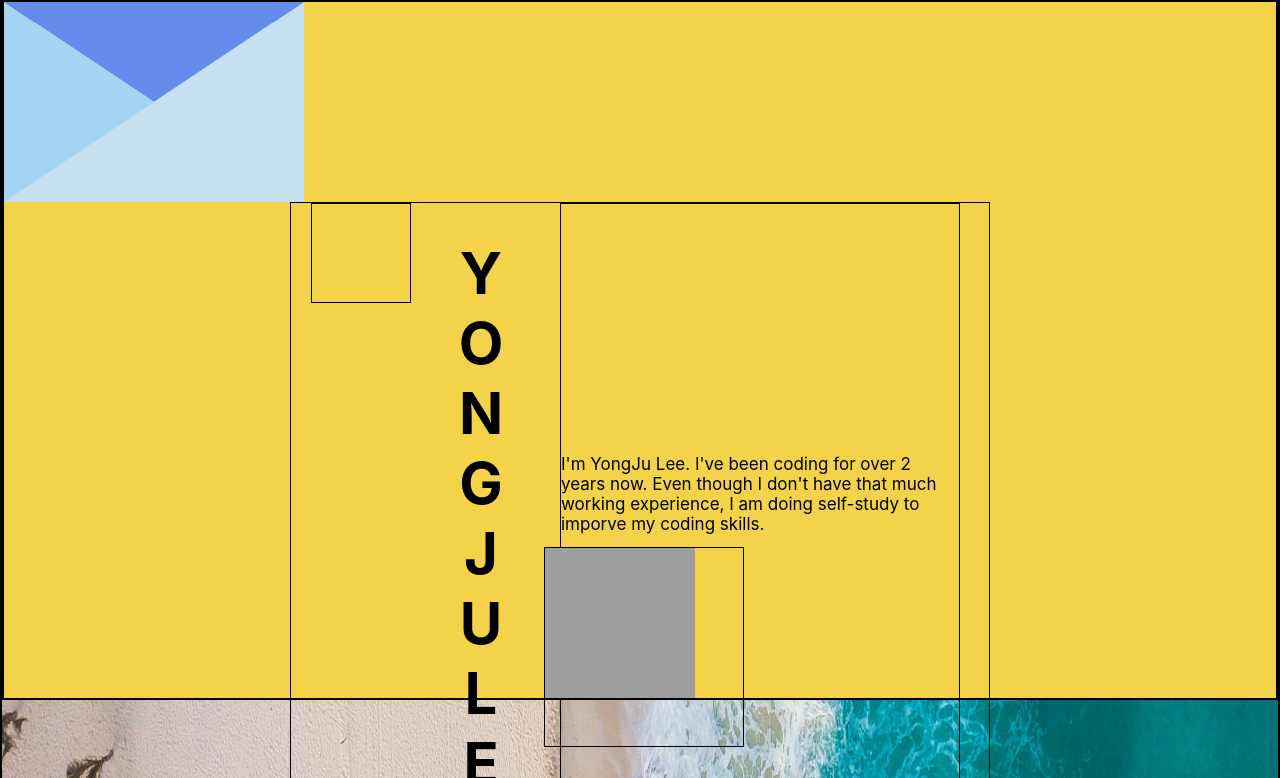
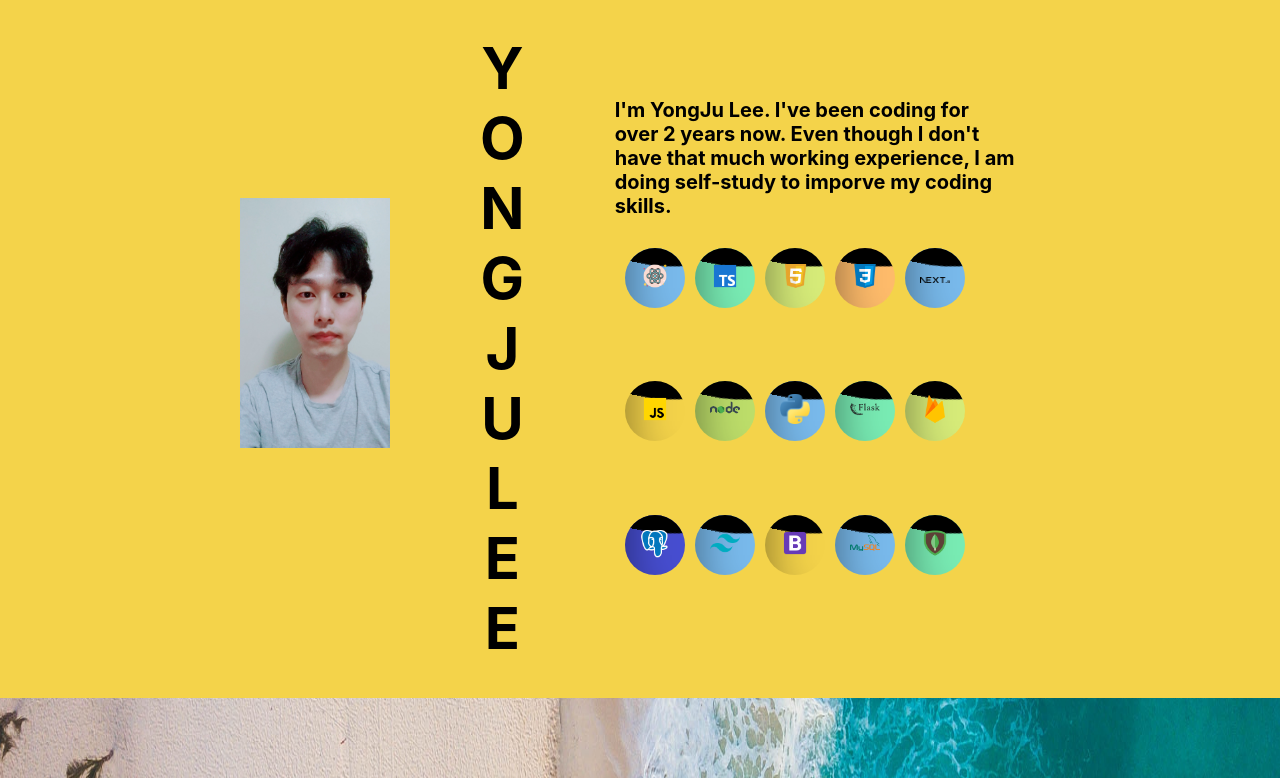
Before and after one commit to dydwn6565/portfolio, a React (Create React App) app: page / in a window 1280 px wide. Shown: the part 1082-1860 px from the top of the page. Built offline with nearby package versions, Linux system fonts and the light colour scheme; grey boxes are pictures that could not be loaded.

Commit message:
finished introduction part

```diff
--- a/src/App.css
+++ b/src/App.css
@@ -447,3 +447,76 @@
     transform: translateY(-50px);
     transition-delay: 0.5s;
 }
+
+
+/*
+
+*/
+
+a {
+    position: relative;
+    padding: 20px 50px;
+    display: block;
+    text-decoration: none;
+    text-transform: uppercase;
+    width: 200px;
+    overflow: hidden;
+    border-radius: 40px;
+}
+
+a span {
+    position: relative;
+    color: #fff;
+    fot-size: 20px;
+    font-family: Arial;
+    letter-spacing: 8px;
+    z-index: 1;
+}
+
+a .liquid {
+    position: absolute;
+    top: -80px;
+    left: 0;
+    width: 200px;
+    height: 200px;
+    background: #4973ff;
+    box-shadow: inset 0 0 50px rgba(0, 0, 0, .5);
+    transition: .5s;
+}
+
+a .liquid::after,
+a .liquid::before {
+    content: '';
+    width: 200%;
+    height: 200%;
+    position: absolute;
+    top: 0;
+    left: 50%;
+    transform: translate(-50%, -75%);
+    background: #000;
+}
+
+a .liquid::before {
+    border-radius: 45%;
+    background: rgba(20, 20, 20, 1);
+    animation: animate 5s linear infinite;
+}
+
+a .liquid::after {
+    border-radius: 40%;
+    background: rgba(20, 20, 20, .5);
+    animation: animate 10s linear infinite;
+}
+
+a:hover .liquid {
+    top: -120px;
+}
+
+@keyframes animate {
+    0% {
+        transform: translate(-50%, -75%) rotate(0deg);
+    }
+    100% {
+        transform: translate(-50%, -75%) rotate(360deg);
+    }
+}
--- a/src/components/EducationAndExperience.js
+++ b/src/components/EducationAndExperience.js
@@ -17,7 +17,7 @@ const dash = keyframes`
 const EducationAndExperienceContainer = styled.div`
   width: 100%;
   height: 1100px;
-  border: 1px solid black;
+  // border: 1px solid black;
 
   // position: absolute;
 `;
@@ -43,7 +43,7 @@ const EducationAndExperienceLeft = styled.div`
   height: 1000px;
   margin-top: -200px;
   margin-left: 50px;
-  border: 2px solid black;
+  // border: 2px solid black;
 `;
 
 const EducationAndExperienceContent = styled.div`
@@ -52,7 +52,7 @@ const EducationAndExperienceContent = styled.div`
 const FlagContainer = styled.div`
   display: flex;
   flex-direction: column;
-  border: 1px solid black;
+  // border: 1px solid black;
   height: 500px;
   margin-top: 200px;
   width: 300px;
@@ -110,7 +110,7 @@ const FootPrintTurnRight = styled.div`
 const ContentContainer = styled.div`
   width: 500px;
   height: 500px;
-  border: 1px solid white;
+  // border: 1px solid white;
 
   margin-left: 80px;
 
--- a/src/components/Introduction.js
+++ b/src/components/Introduction.js
@@ -1,49 +1,73 @@
 import React from "react";
 import styled from "styled-components";
+import mypicture from "../images/mypicture.jpg";
+import LiquidButton from "./LiquidButton";
+import bootstrap from "../images/icons/bootstrap.png";
+import html from "../images/icons/html.png";
+import css from "../images/icons/css.png";
+import firebase from "../images/icons/firebase.png";
+import flask from "../images/icons/flask.png";
 
+import javascript from "../images/icons/javascript.png";
+import nextjs from "../images/icons/nextjs-icon.png";
+import nodejs from "../images/icons/nodejs.png";
+import postgresql from "../images/icons/postgresql.png";
+import python from "../images/icons/python.png";
+import react from "../images/icons/react.png";
+import tailwind from "../images/icons/tailwind.png";
+import typescript from "../images/icons/typescript.png";
+import mysql from "../images/icons/mysql.png";
+import mongodb from "../images/icons/mongodb.png";
 const IntroductionContainer = styled.div`
-  width: 700px;
+  width: 800px;
   height: 700px;
-  border: 1px solid black;
+  // border: 1px solid black;
   margin: 0 auto;
-  display:flex;
+  display: flex;
 `;
 
-const Picture = styled.div`
-  height: 100px;
-  width: 100px;
-  border:1px solid black;
-  margin-left:20px;
+const Picture = styled.img`
+  height: 250px;
+  width: 150px;
+
+  display: flex;
+  margin-top: 200px;
 `;
 const NameContainer = styled.div`
-  width: 100px;
-  height: 700px;
-//   border: 1px solid black;
-  margin-left: 20px;
+  margin-left: 90px;
   display: flex;
   flex-direction: column;
   font-size: 58px;
   align-items: center;
   justify-content: center;
-  font-weight:bold;
+  font-weight: bold;
 `;
 
 const IntroductionPart = styled.div`
-    width:400px;
-    height:700px;
-    border:1px solid black;
-    margin:auto;
-`
+  width: 400px;
+  height: 200px;
+
+  margin-top: 50px;
+  margin-left: 90px;
+`;
 const IntroductionContent = styled.div`
-    font-size: 17px;
-    margin-top:250px;
-`
+  font-size: 20px;
+  font-weight:bold;
+  margin-top:50px;
+`;
+const Skills = styled.div`
+  width: 400px;
+  height: 400px;
+  margin-top: 30px;
+
+  display: flex;
+  flex-wrap: wrap;
+`;
 
 function Introduction() {
   return (
     <IntroductionContainer>
-
-      <Picture />
+      <Picture src={mypicture} />
       <NameContainer>
         <div>Y</div>
         <div>O</div>
@@ -57,10 +81,27 @@ function Introduction() {
       </NameContainer>
       <IntroductionPart>
         <IntroductionContent>
-
-            I'm YongJu Lee. I've been coding for over 2 years now. Even though I don't have that much working experience, I am doing self-study to imporve my coding skills.
+          I'm YongJu Lee. I've been coding for over 2 years now. Even though I
+          don't have that much working experience, I am doing self-study to
+          imporve my coding skills.
         </IntroductionContent>
-
+        <Skills>
+          <LiquidButton type={react} color="#79BAEC" />
+          <LiquidButton type={typescript} color="#79ecb4" />
+          <LiquidButton type={html} color="#d7ec79" />
+          <LiquidButton type={css} color="#ffbc6b" />
+          <LiquidButton type={nextjs} color="#79BAEC" />
+          <LiquidButton type={javascript} />
+          <LiquidButton type={nodejs} color="#bdde6a" />
+          <LiquidButton type={python} color="#79BAEC" />
+          <LiquidButton type={flask} color="#79ecb4" />
+          <LiquidButton type={firebase} color="#d7ec79" />
+          <LiquidButton type={postgresql} color="#474ed1" />
+          <LiquidButton type={tailwind} color="#79BAEC" />
+          <LiquidButton type={bootstrap} />
+          <LiquidButton type={mysql} color="#79BAEC" />
+          <LiquidButton type={mongodb} color="#79ecb4" />
+        </Skills>
       </IntroductionPart>
     </IntroductionContainer>
   );
--- /dev/null
+++ b/src/components/LiquidButton.js
@@ -0,0 +1,103 @@
+import React from 'react'
+import styled from 'styled-components';
+
+import { keyframes } from "styled-components";
+
+
+const animate = keyframes`
+  0% {
+        transform: translate(-50%, -75%) rotate(0deg);
+    }
+    100% {
+        transform: translate(-50%, -75%) rotate(360deg);
+    }
+`;
+
+const LiquidSection = styled.div`
+ position: absolute;
+    top: -70px;
+    left: 0;
+    width: 170px;
+    height: 170px;
+    // background: #79BAEC;
+    background: ${props=>props.theme};
+    box-shadow: inset 0 0 50px rgba(0, 0, 0, .5);
+    transition: .5s
+
+    &:after{
+ content: '';
+    width: 100%;
+    height: 100%;
+    position: absolute;
+    top: 0;
+    left: 30%;
+    transform: translate(-50%, -75%);
+    background: #000;
+     border-radius: 40%;
+    background: rgba(20, 20, 20, .5);
+    animation: ${animate} 10s linear infinite;
+    }
+
+    &:before{
+ content: '';
+    width: 200%;
+    height: 200%;
+    position: absolute;
+    top: 0;
+    left: 20%;
+    transform: translate(-50%, -75%);
+    background: #000;
+     border-radius: 45%;
+    // background: rgba(50, 20, 20, 1);
+    background-color:black;
+    animation: ${animate} 5s linear infinite;
+    }
+`;
+const LiquidButtonContainer = styled.div`
+  position: relative;
+    margin-left:10px;
+    display:flex;
+    justify-content:center;
+    align-items:center;
+
+    width: 60px;
+    height:60px;
+    overflow: hidden;
+    border-radius: 80px;
+
+    &:hover{
+        ${LiquidSection}{
+            top: -95px;
+             transition: 2s
+        }
+    }
+}
+`;
+const LiquidButtonText =styled.span`
+ position: relative;
+    color: #fff;
+    fot-size: 20px;
+    font-family: Arial;
+    letter-spacing: 8px;
+    z-index: 1;
+`
+
+
+function LiquidButton({type,color}) {
+  return (
+    <div>
+      {/* <a href="#"> */}
+      <LiquidButtonContainer>
+        <LiquidButtonText>
+          {/* Button */}
+          <img src={type} alt="" width={"30px"} />
+        </LiquidButtonText>
+
+        <LiquidSection theme={color}></LiquidSection>
+      </LiquidButtonContainer>
+      {/* </a> */}
+    </div>
+  );
+}
+
+export default LiquidButton
--- a/src/components/SpinningCircle.js
+++ b/src/components/SpinningCircle.js
@@ -10,7 +10,7 @@ const spin = keyframes`
 const SpinningContainer = styled.div`
     width:800px;
     height:800px;
-    border:1px solid black;
+    // border:1px solid black;
     position:absolute;
     display:flex;
     justify-content:center;
--- a/src/components/TypeWriter.js
+++ b/src/components/TypeWriter.js
@@ -8,12 +8,12 @@ const TypeWriterContainer = styled.div`
   height: 1200px;
 
 
-  font-size: 40px;
+  font-size: 30px;
   color: white;
 `;
 const TypeWriterInside = styled.div`
 
-  margin-top: 5%;
+
   position: absolute;
   top: 50%;
   left: 50%;
@@ -27,12 +27,12 @@ function TypeWriter() {
       <TypeWriterContainer>
         <TypeWriterInside>
           <Typewriter
-            words={["Thank you for coming to my Web page"]}
+            words={["Welcome to my Web page","My name is Yongju Lee"]}
             // loop={5}
             loop
             cursor
             cursorStyle="_"
-            typeSpeed={70}
+            typeSpeed={100}
             deleteSpeed={50}
             delaySpeed={1000}
             // onLoopDone={handleDone}
--- a/src/components/WhoAmI.js
+++ b/src/components/WhoAmI.js
@@ -1,28 +1,23 @@
-import React from 'react'
-import styled from 'styled-components'
-import Envolpe from './Envolpe';
-import Introduction from './Introduction';
-import surf from "../images/surf.gif"
+import React from "react";
+import styled from "styled-components";
+import Envolpe from "./Envolpe";
+import Introduction from "./Introduction";
+import surf from "../images/surf.gif";
 import html from "../images/html.png";
 import { keyframes } from "styled-components";
 const WhoAmIContainer = styled.div`
   width: 100%;
   height: 1100px;
-  // margin-top: 20%;
-  border: 2px solid black;
 
-  // position: absolute;
-
-
+  // border: 2px solid black;
 `;
 
 const WhoAmIInner = styled.div`
   width: 100%;
   height: 700px;
 
-  border: 2px solid black;
+  // border: 2px solid black;
   background-color: #f4d34a;
-
 `;
 
 const breatheAnimation = keyframes`
@@ -35,15 +30,12 @@ const ImageContainer = styled.div`
   width: 200px;
   height: 200px;
   position: absolute;
-  margin-top:345px;
-  border: 1px solid black;
+  margin-top: 345px;
+  // border: 1px solid black;
   animation-name: ${breatheAnimation};
   animation-duration: 25s;
   animation-iteration-count: infinite;
 `;
-
-
-
 
 const Cloud = styled.div`
   //   margin: 0 auto;
@@ -99,11 +91,10 @@ function WhoAmI() {
   return (
     <div>
       <WhoAmIContainer>
-
-      <WhoAmIInner>
-        <Envolpe />
-        {/* <Cloud /> */}
-        {/* <div class="container">
+        <WhoAmIInner>
+          {/* <Envolpe /> */}
+          {/* <Cloud /> */}
+          {/* <div class="container">
         <div class="coffee-header">
           <div class="coffee-header__buttons coffee-header__button-one"></div>
           <div class="coffee-header__buttons coffee-header__button-two"></div>
@@ -122,19 +113,23 @@ function WhoAmI() {
         </div>
         <div class="coffee-footer"></div>
       </div> */}
-        {/* <div class="ocean">
+          {/* <div class="ocean">
   <div class="wave"></div>
   <div class="wave"></div>
 </div> */}
-        <ImageContainer>
-          <img src={surf} alt="" style={{ width: "150px", height: "150px" }} />
-        </ImageContainer>
-        <Introduction />
-        <img src={html} alt="" />
+          {/* <ImageContainer>
+            <img
+              src={surf}
+              alt=""
+              style={{ width: "150px", height: "150px" }}
+            />
+          </ImageContainer> */}
+          <Introduction />
+          {/* <img src={html} alt="" /> */}
         </WhoAmIInner>
       </WhoAmIContainer>
     </div>
   );
 }
 
-export default WhoAmI
+export default WhoAmI;
```
Also changed, not shown: src/images/mypicture.jpg (added).
